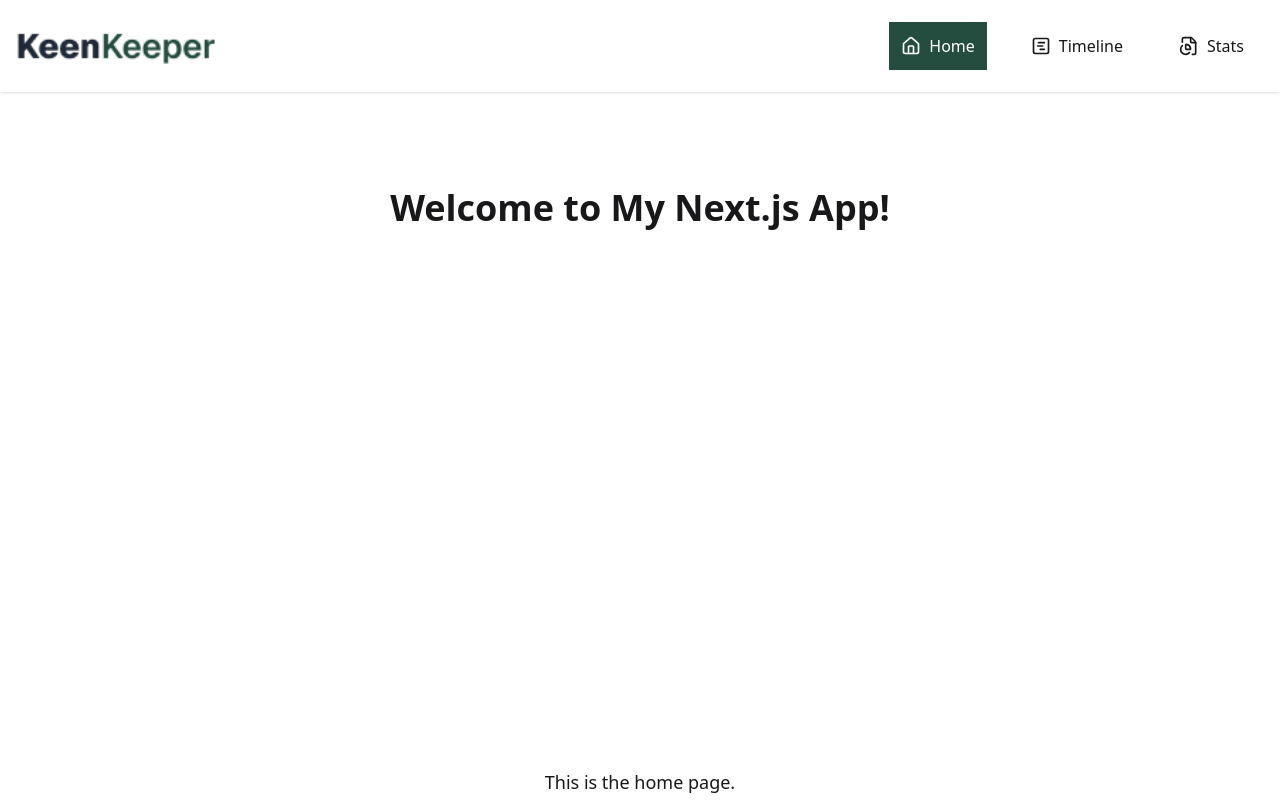
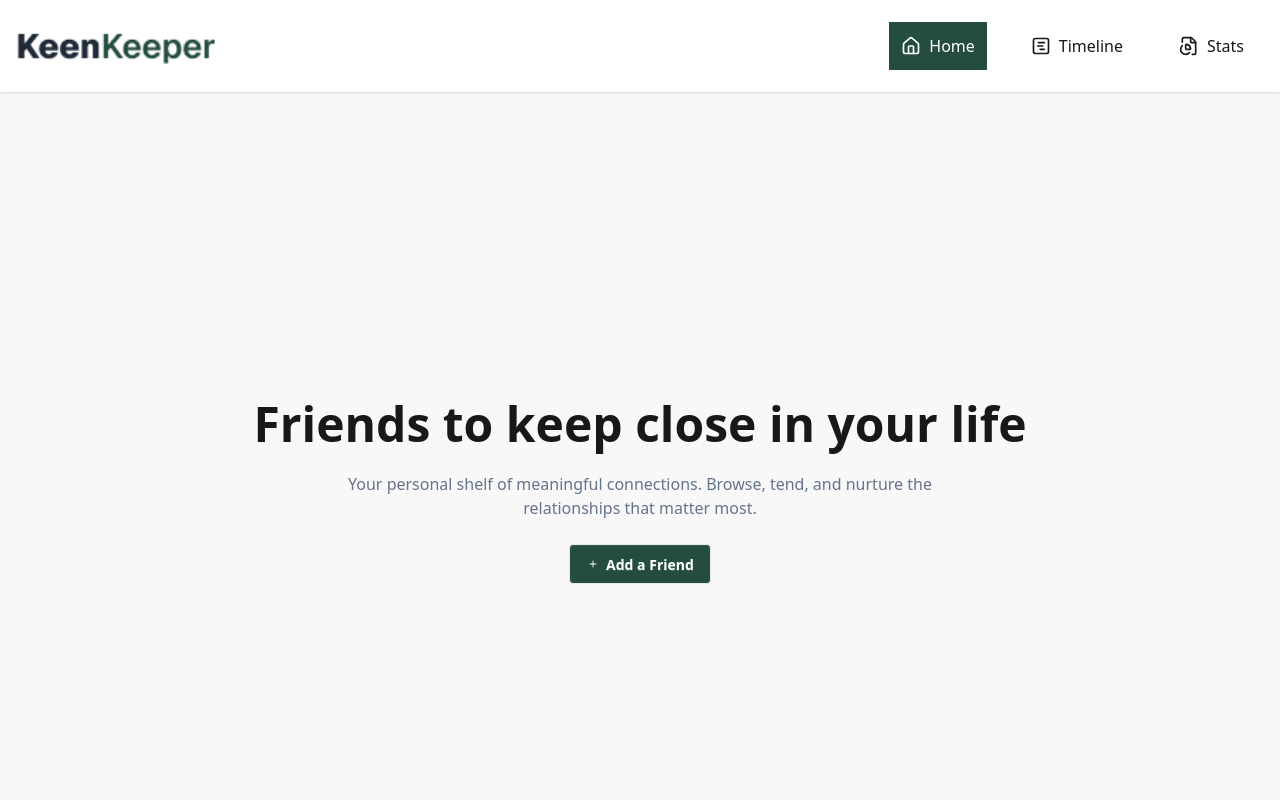
Before and after one commit to 0MarufHasan0/my-kinkeeper, a Next.js app: page / in a window 1280 px wide. Shown: the top 800 px of the page. Built offline with nearby package versions, Linux system fonts and the light colour scheme.

Commit message:
banner added

```diff
--- a/package.json
+++ b/package.json
@@ -12,7 +12,8 @@
     "lucide-react": "^1.3.0",
     "next": "16.2.3",
     "react": "19.2.4",
-    "react-dom": "19.2.4"
+    "react-dom": "19.2.4",
+    "react-icons": "^5.6.0"
   },
   "devDependencies": {
     "@tailwindcss/postcss": "^4",
--- /dev/null
+++ b/src/Component/Banner.jsx
@@ -0,0 +1,23 @@
+import React from 'react';
+import { IoIosAdd } from 'react-icons/io';
+
+const Banner = () => {
+    return (
+        <div>
+            <div className="hero bg-base-200 min-h-screen">
+  <div className="hero-content text-center">
+    <div >
+      <h1 className="text-5xl font-bold">Friends to keep close in your life</h1>
+      <p className="py-6 text-[#64748B]">
+      Your personal shelf of meaningful connections. Browse, tend, and nurture the <br />
+relationships that matter most.
+      </p>
+      <button className="btn bg-[#244D3F] text-white"> <IoIosAdd color='white' /> Add a Friend</button>
+    </div>
+  </div>
+</div>
+        </div>
+    );
+};
+
+export default Banner;
--- a/src/app/layout.js
+++ b/src/app/layout.js
@@ -1,6 +1,7 @@
 import { Geist, Geist_Mono } from "next/font/google";
 import "./globals.css";
 import Navbar from "@/Component/Navbar";
+import Banner from "@/Component/Banner";
 
 const geistSans = Geist({
   variable: "--font-geist-sans",
@@ -26,6 +27,7 @@ export default function RootLayout({ children }) {
     >
       <body className="min-h-full flex flex-col">
         <Navbar/>
+        <Banner/>
         {children}</body>
     </html>
   );
```
Also changed, not shown: 1 other file (tests, documents, lock files or other folders).
